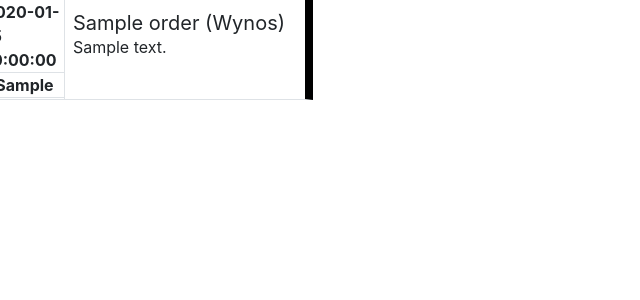
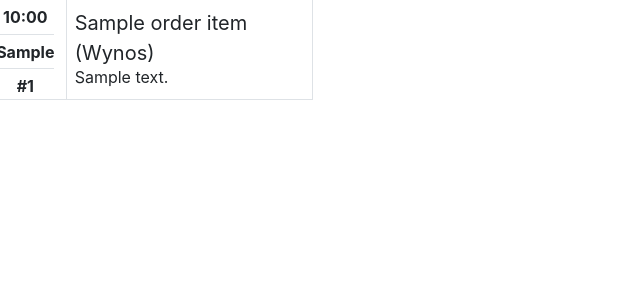
Before and after one commit to HardnerPL/JacynoPOS, a PHP site: the page made by application/views/kitchen/main_menu/order_list.php in a window 1280 px wide. Shown: the top 300 px of the page, without its empty margins (0-640 px from the left). Run offline with PHP 8.4, Linux system fonts and the light colour scheme; the template is opened without the code that fills it: most values are stand-ins (such as "Sample title", 1, 10 or a date in 2020).

Commit message:
feature: order by sent to kitchen time instead of by order number

```diff
--- a/application/controllers/kitchen/Kitchen_main_menu.php
+++ b/application/controllers/kitchen/Kitchen_main_menu.php
@@ -18,8 +18,7 @@
 
 	public function load_main_menu()
 	{
-		$order_items = $this->order_model->get_active_order_items('kitchen');
-		$data['orders'] = $this->order_model->group_items_by_order($order_items);
+		$data['order_items'] = $this->order_model->get_active_order_items('kitchen');
 
 		$this->load->view('kitchen/main_menu/top_menu');
 		$this->load->view('kitchen/main_menu/order_list', $data);
@@ -28,8 +27,7 @@
 
 	public function order_list()
 	{
-		$order_items = $this->order_model->get_active_order_items('kitchen');
-		$data['orders'] = $this->order_model->group_items_by_order($order_items);
+		$data['order_items'] = $this->order_model->get_active_order_items('kitchen');
 
 		$this->load->view('kitchen/main_menu/order_list', $data);
 	}
--- a/application/views/kitchen/main_menu/order_list.php
+++ b/application/views/kitchen/main_menu/order_list.php
@@ -1,10 +1,12 @@
 <div id="kitchen-order-list" class="row overflow-scroll">
 	<?php
 	$i = 0;
-	foreach ($orders as $order_items) {
-		foreach ($order_items as $key => $item) { ?>
-			<div class="kitchen-tile col-3 p-0 border-bottom
+	foreach ($order_items as $item) { ?>
+		<div class="kitchen-tile col-3 p-0 border-bottom border-right
 			<?php
+		if (!isset($last_order_id)) {
+			$last_order_id = $item->order_id;
+		}
 		if ($item->item_status == 'ready') {
 			echo 'bg-light-green';
 		} else if ($item->category_name == 'Pizza') {
@@ -13,20 +15,19 @@
 			echo 'bg-light-purple';
 		}
 		echo ' ';
-			if ($key + 1 == count($order_items)) {
-				echo 'thick-border-right';
-			} else {
-				echo 'border-right';
+		if ($last_order_id != $item->order_id) {
+			echo 'thick-border-left';
 		}
+		$last_order_id = $item->order_id;
 		?>"
 			 id="item-row-<?= $item->order_item_id ?>"
 			 onclick="<?php echo $item->item_status == 'ready' ? "item_delivered_popup($item->order_item_id)" : "item_ready_popup($item->order_item_id)" ?>"
-				data-category="<?php echo $item->category_name ?>" <?php if (!empty($item->late)) echo 'data-late="true"'?>>
+			 data-category="<?php echo $item->category_name ?>" <?php if (!empty($item->late)) echo 'data-late="true"' ?>>
 			<div class="row no-gutters h-100">
 				<div class="col-3 p-0 border-right center-content">
 					<div class="d-flex flex-column h-100">
 						<div class="center-content flex-1 border-bottom">
-								<b><?= $item->item_time ?></b>
+							<b><?= date('H:i', strtotime($item->kitchen_time)) ?></b>
 						</div>
 						<div class="center-content flex-1 border-bottom">
 							<b><?= $item->order_table ?></b>
@@ -47,8 +48,7 @@
 				</div>
 			</div>
 		</div>
-		<?php }
-	} ?>
+	<?php } ?>
 	<div id="select-controls" class="fixed-bottom row no-gutters d-none">
 		<div class="col-6">
 			<div class="btn btn-primary center-content w-100 h-100 rounded-0">Tak</div>
--- a/application/views/templates/header.php
+++ b/application/views/templates/header.php
@@ -13,6 +13,6 @@
     <title><?= $title ?></title>
     <link href="assets/css/bootstrap.css" rel="stylesheet" type="text/css">
     <link href="assets/css/all.css" rel="stylesheet">
-    <link href="assets/css/main.css?v=3" rel="stylesheet" type="text/css">
+    <link href="assets/css/main.css?v=4" rel="stylesheet" type="text/css">
 </head>
 <body>
--- a/assets/css/main.css
+++ b/assets/css/main.css
@@ -77,8 +77,8 @@
 	height: 5%;
 }
 
-.thick-border-right {
-	border-right: 8px solid black;
+.thick-border-left {
+	border-left: 8px solid black;
 }
 
 .btn-icon {
```
Also changed, not shown: application/models/Order_model.php (+4 -13 lines). Lines whose indentation alone changed are shown as unchanged.
